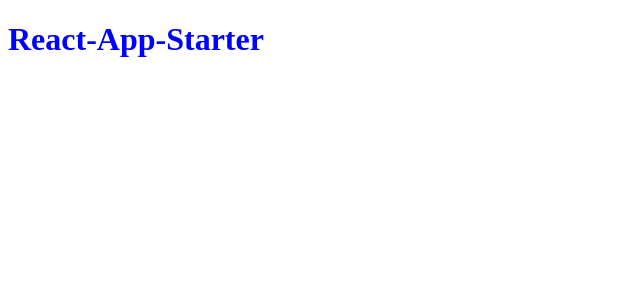
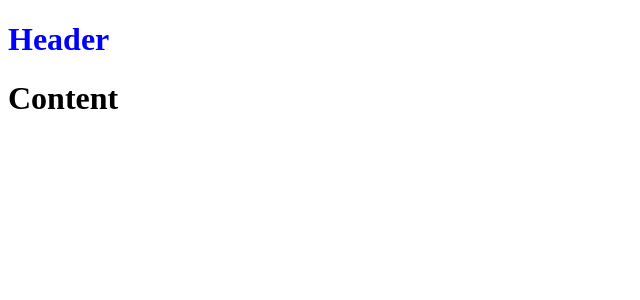
Before and after one commit to FrolovFrontend/reddit-react, a React app: page / in a window 1280 px wide. Shown: the top 300 px of the page, without its empty margins (0-640 px from the left). Built offline with nearby package versions, Linux system fonts and the light colour scheme.

Commit message:
обновление настроек сборки

```diff
--- a/index.html
+++ b/index.html
@@ -3,7 +3,7 @@
   <head>
     <meta charset="UTF-8" />
     <meta name="viewport" content="width=device-width, initial-scale=1.0" />
-    <title>React-App</title>
+    <title>Reddit React</title>
   </head>
   <body>
     <div id="react_root"></div>
--- a/package.json
+++ b/package.json
@@ -21,6 +21,8 @@
   "homepage": "https://github.com/FrolovFrontend/reddit-react#readme",
   "devDependencies": {
     "@types/jest": "^26.0.13",
+    "@types/react": "^16.9.49",
+    "@types/react-dom": "^16.9.8",
     "css-loader": "^4.3.0",
     "html-webpack-plugin": "^4.4.1",
     "jest": "^26.4.2",
--- /dev/null
+++ b/src/App.tsx
@@ -0,0 +1,11 @@
+import React from "react";
+import { Header } from "./Header";
+
+export function App() {
+  return (
+    <div>
+      <Header />
+      <h1>Content</h1>
+    </div>
+  );
+}
--- a/src/Header.jsx
+++ b/src/Header.tsx
@@ -4,7 +4,7 @@ import styles from "./header.css";
 export function Header() {
   return (
     <header>
-      <h1 className={styles.example}>React-App-Starter</h1>
+      <h1 className={styles.example}>Header</h1>
     </header>
   );
 }
--- a/src/index.jsx
+++ b/src/index.tsx
@@ -1,7 +1,7 @@
 import React from "react";
 import ReactDOM from "react-dom";
-import { Header } from "./Header";
+import { App } from "./App";
 
 window.addEventListener("load", () => {
-  ReactDOM.render(<Header />, document.getElementById("react_root"));
+  ReactDOM.render(<App />, document.getElementById("react_root"));
 });
--- /dev/null
+++ b/types/css.d.ts
@@ -0,0 +1,4 @@
+declare module "*.css" {
+  const styles: { [key: string]: string };
+  export = styles;
+}
--- a/webpack.config.js
+++ b/webpack.config.js
@@ -4,6 +4,7 @@ const HTMLWebpackPlugin = require("html-webpack-plugin");
 const NODE_ENV = process.env.NODE_ENV;
 const IS_DEV = NODE_ENV === "development";
 const IS_PROD = NODE_ENV === "production";
+const GLOBAL_CSS_REGEXP = /\.global\.css$/;
 
 function setupDevtool() {
   if (IS_DEV) return "eval";
@@ -12,10 +13,10 @@ function setupDevtool() {
 
 module.exports = {
   resolve: {
-    extensions: [".js", ".jsx", ".ts", ".tsx", ".json"],
+    extensions: [".ts", ".tsx", ".js", ".jsx", ".json"],
   },
   mode: NODE_ENV ? NODE_ENV : "development",
-  entry: path.resolve(__dirname, "src/index.jsx"),
+  entry: path.resolve(__dirname, "src/index.tsx"),
   output: {
     path: path.resolve(__dirname, "dist"),
     filename: "index.js",
@@ -41,6 +42,11 @@ module.exports = {
             },
           },
         ],
+        exclude: GLOBAL_CSS_REGEXP,
+      },
+      {
+        test: GLOBAL_CSS_REGEXP,
+        use: ["style-loader", "css-loader"],
       },
     ],
   },
```
